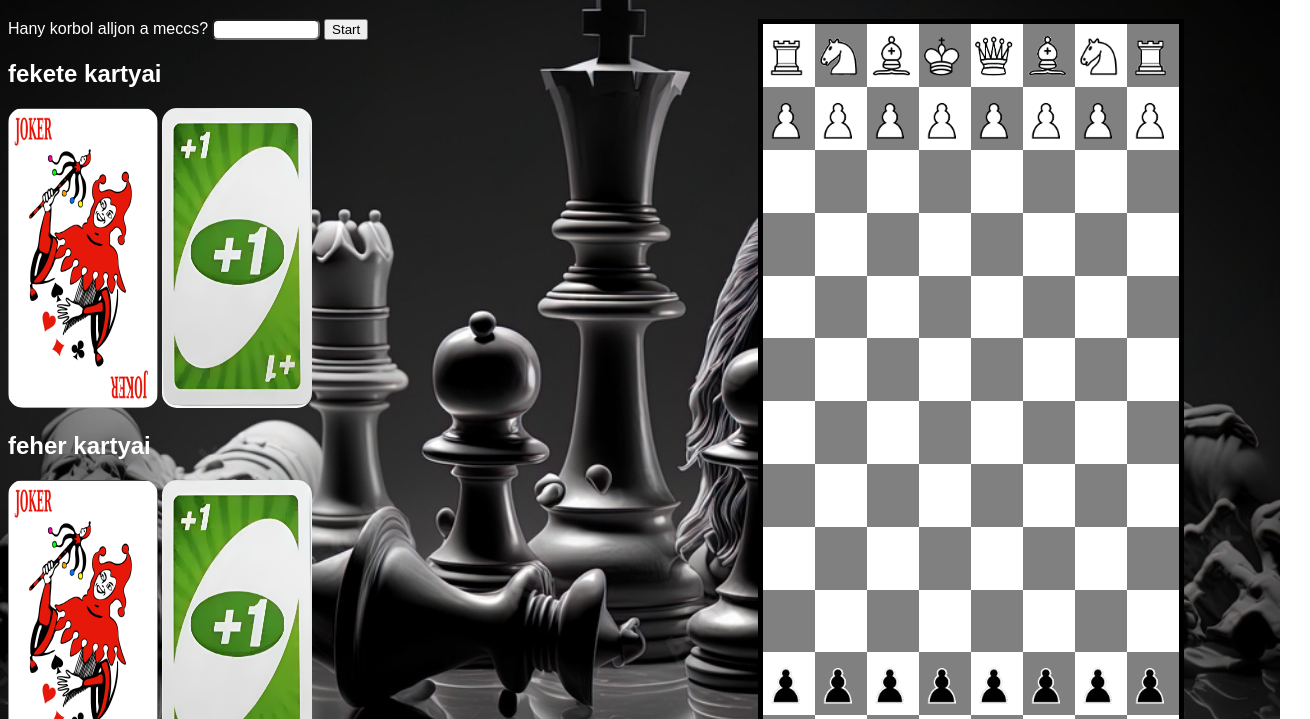
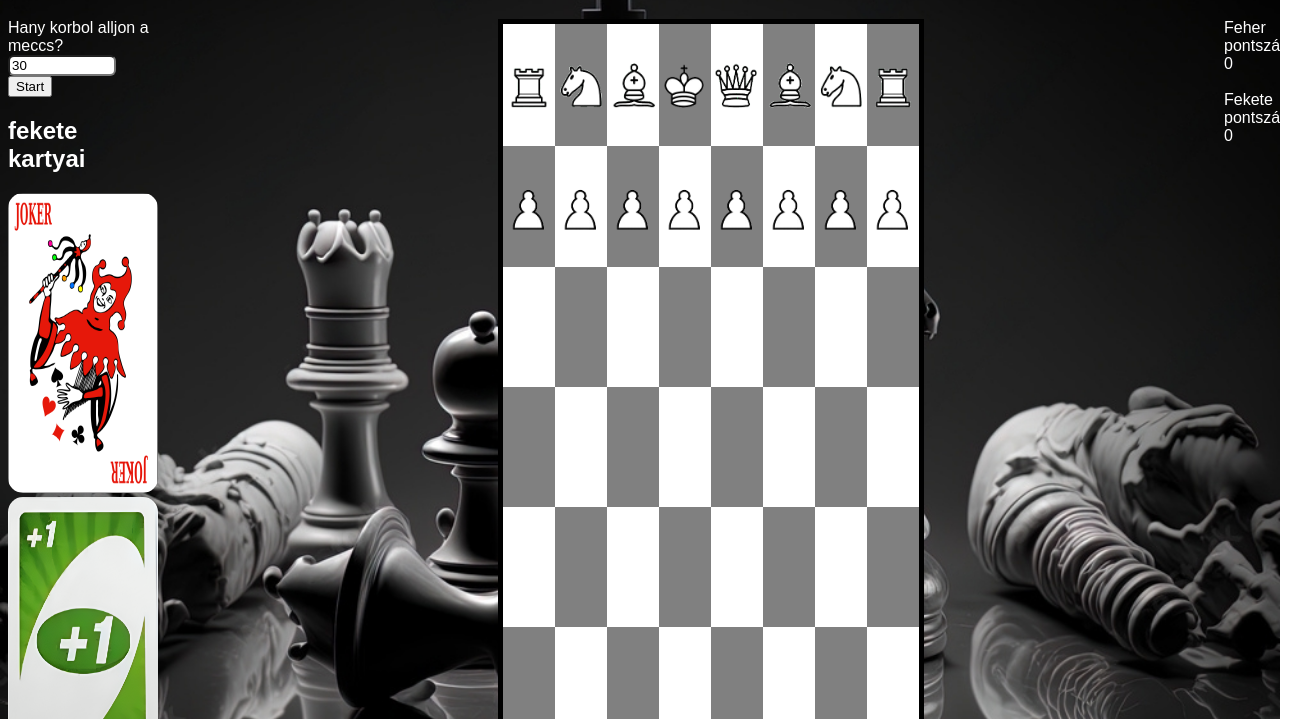
Before and after one commit to MrFari1/bitfarago2, a plain HTML site: page index.html in a window 1280 px wide. Both pictures are taken after a click on the button "Start". Shown: the part 61-780 px from the top of the page, 1310 px wide, since content can reach past the window. Drawn offline with Linux system fonts and the light colour scheme.

Commit message:
Add files via upload
:)

```diff
--- a/index.html
+++ b/index.html
@@ -13,7 +13,7 @@
     <div id="main">
         <div id="kartyak">
             <label>Hany korbol alljon a meccs?</label>
-            <input type="number" id="round" name="round" min="0">
+            <input type="number" id="round" name="round" min="0" value="30">
 
             <button type="button" onclick="main()">Start</button>
             <h2>fekete kartyai</h2>
@@ -26,7 +26,12 @@
 
         <table id="tabla">
         </table>
+
+        <div id="pontszamok">
+            <a id="feherpont"></a>
+            <br>
+            <a id="feketepont"></a>
+        </div>
     </div>
-
 </body>
 </html>
--- a/script.js
+++ b/script.js
@@ -1,12 +1,9 @@
 var sakktabla = document.getElementById("tabla");
 var aktkep = "";
 var korszamlalo = 0;
-var kor;
-
-function getkor(){
-    kor = document.getElementById("round").value;
-}
-
+var kor=document.getElementById("round").value;
+var feherpont=0;
+var feketepont=0;
 
 function gen(){
     let k = 0;
@@ -14,8 +11,8 @@ function gen(){
         let tr=document.createElement("tr");
         for (let j = 0; j < 8; j++) {
             let td = document.createElement("td")
-            td.style.width = "50px";
-            td.style.height = "50px";
+            td.style.width = "60px";
+            td.style.height = "60px";
             td.id = Number(k)
             tr.appendChild(td)
             k++;
@@ -44,21 +41,11 @@ function babulerakas(){
     }
 }
 
-function vanbabu(){
-    for (let i = 0; i < 96; i++) {
-        //console.log(document.getElementById(i));
-        document.getElementById(i).innerHTML==""?document.getElementById(i).setAttribute("onclick","berakas(this)"):document.getElementById(i).setAttribute("onclick","kiszedes(this)")
-    }
-    whichforduls();
-}
-
 function kiszedes(td){
     if(td.innerHTML!="" && aktkep==""){
-        console.log("babu");
         aktkep = td.innerHTML;
         td.innerHTML = "";
     }
-    console.log(aktkep);
 }
 
 function berakas(td){
@@ -67,7 +54,13 @@ function berakas(td){
         aktkep=""
     }
     vanbabu();
-    korszamlalo++;
+}
+
+function vanbabu(){
+    for (let i = 0; i < 96; i++) {
+        document.getElementById(i).innerHTML=="" ? document.getElementById(i).setAttribute("onclick","berakas(this)") : document.getElementById(i).setAttribute("onclick","kiszedes(this)")
+    }
+    whichforduls();
 }
 
 function whichforduls(){
@@ -76,15 +69,14 @@ function whichforduls(){
     if(korszamlalo%2==0){
         console.log("feher kor");
         for (let i = 0; i < 96; i++) {
-            if(document.getElementById(i).innerHTML.includes("fekete") &&!document.getElementById(i).innerHTML==""){;
+            if(document.getElementById(i).innerHTML.includes("fekete") && !document.getElementById(i).innerHTML==""){;
                 document.getElementById(i).removeAttribute("onclick");
             }
         }
-        for (let j = 0; j < 96; j++) {
-            if(!document.getElementById(j).innerHTML.includes("fekete"))
-                document.getElementById(j).setAttribute("onclick","kiszedes(this)");
-        }
+       korszamlalo++
+       PontUpdateWinCheck()
     }
+
     else if(korszamlalo%2!=0){
         console.log("fekete kor");
         for (let i = 0; i < 96; i++) {
@@ -92,16 +84,20 @@ function whichforduls(){
                 document.getElementById(i).removeAttribute("onclick");
             }
         }
-        for (let i = 0; i < 96; i++) {
-            if(document.getElementById(i).innerHTML.includes("fekete"))
-                document.getElementById(i).setAttribute("onclick","kiszedes(this)");
-        }
+        korszamlalo++;
+        PontUpdateWinCheck()
     }
-    }
+}
+
+function PontUpdateWinCheck() {
+    console.log("dsadas");
+    document.getElementById("feherpont").innerHTML="Feher pontszámai: "+feherpont
+    document.getElementById("feketepont").innerHTML="Fekete pontszámai: "+feketepont
+}
 
 function main(){
-    getkor();
     gen();
     babulerakas();
     vanbabu();
+    PontUpdateWinCheck()
 }
--- a/style.css
+++ b/style.css
@@ -8,20 +8,36 @@ tr:nth-child(odd) td:nth-child(odd)
 {
     background-color: white;
 }
+
+body{
+    background-image: url("kepek/bg.jpeg");
+    background-size: cover;
+    background-repeat: no-repeat;
+    overflow: hidden;
+    height: 100vh;
+}
+
 #tabla{
-    margin-left: 390px;
+    margin-left: 340px;
     border-collapse: collapse;
     border: 5px solid black;
     border-radius: 10px;
 }
+
 h1{
     display: flex;
     justify-content: center;
 }
+
 img{
-    width: 45px;
-    height: 45px;
+    width: 50px;
+    height: 50px;
 }
+
+td{
+    text-align: center;
+}
+
 .fekete{
     filter: invert(1);
 }
@@ -41,13 +57,18 @@ input{
     border-radius: 6px;
 }
 
-body{
-    background-image: url("kepek/bg.jpeg");
-    background-size: cover;
-    background-repeat: no-repeat;
-}
-
 label, h2, h1{
     color: white;
     font-family: Arial, Helvetica, sans-serif;
 }
+
+#pontszamok{
+    display: flex;
+    margin-left: 300px;
+    flex-direction: column;
+}
+
+a{
+    color: white;
+    font-family: Arial, Helvetica, sans-serif;
+}
```
